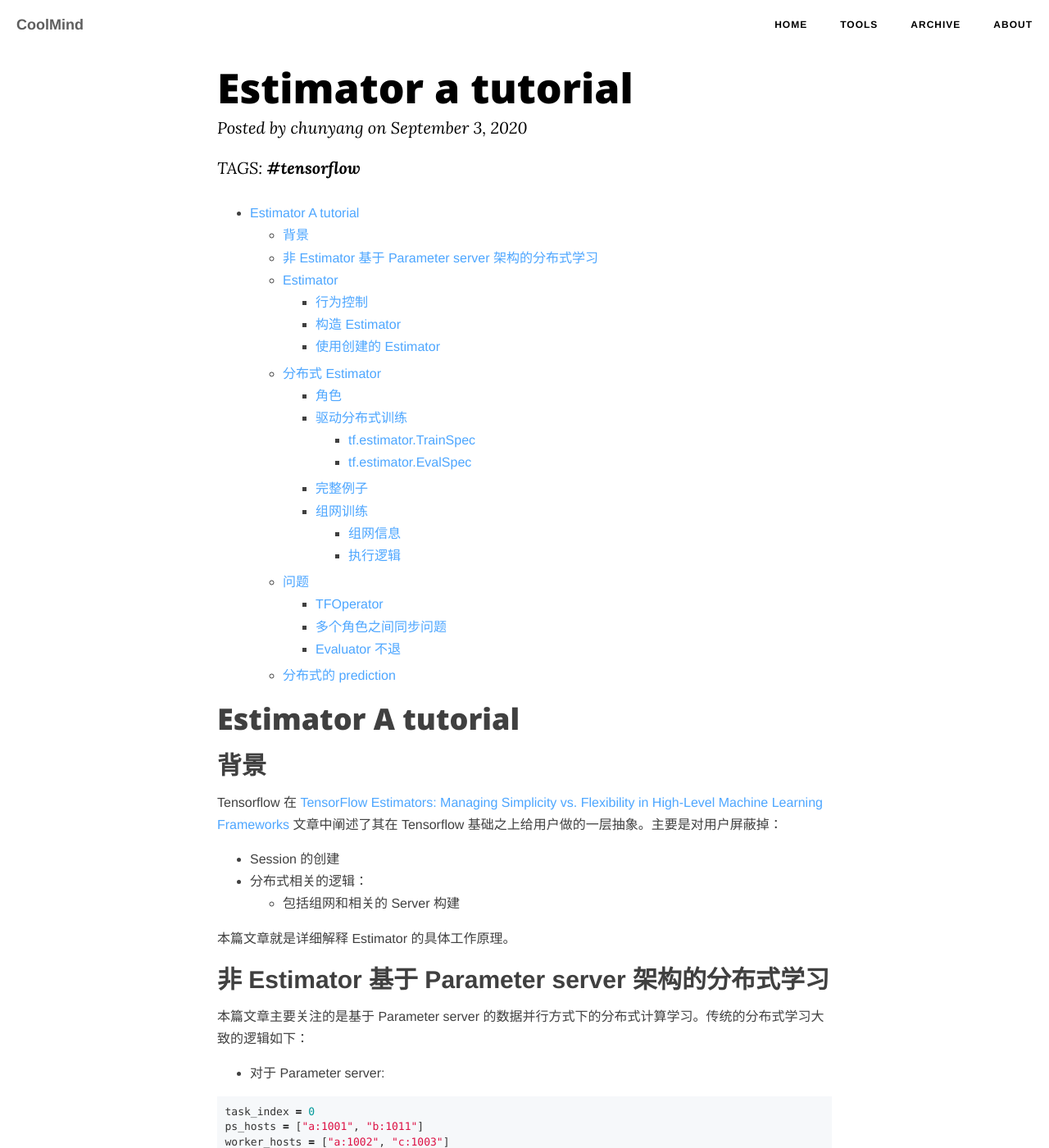
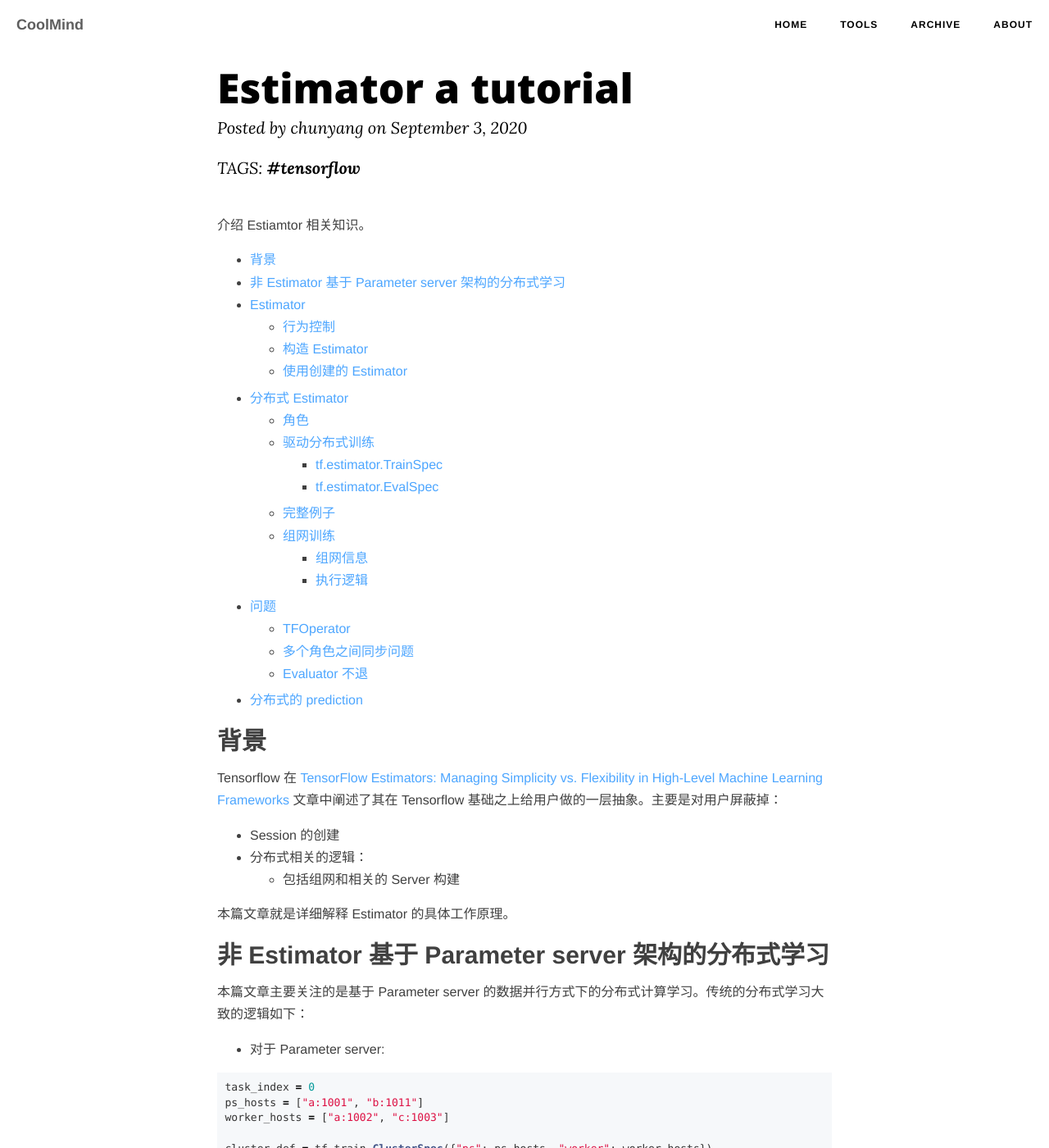
Before and after one commit to chunyang-wen/chunyang-wen.github.io, a Jekyll site: the page built from _posts/2020/2020-09-03-estimator-tutorial.md, in a window 1280 px wide and 1400 px high. Shown: the whole window at 82% size. Built offline with Jekyll 4.4.1, drawn with Linux system fonts in a browser that asks for light colours; comment, search, counter and statistics services are not loaded.

Commit message:
fix title

```diff
--- a/_posts/2020/2020-09-03-estimator-tutorial.md
+++ b/_posts/2020/2020-09-03-estimator-tutorial.md
@@ -5,10 +5,11 @@ categories: [blog, tensorflow]
 tags: [tensorflow]
 ---
 
+介绍 Estiamtor 相关知识。
+
 + toc
 {:toc}
 
-# Estimator A tutorial
 
 ## 背景
 
```
